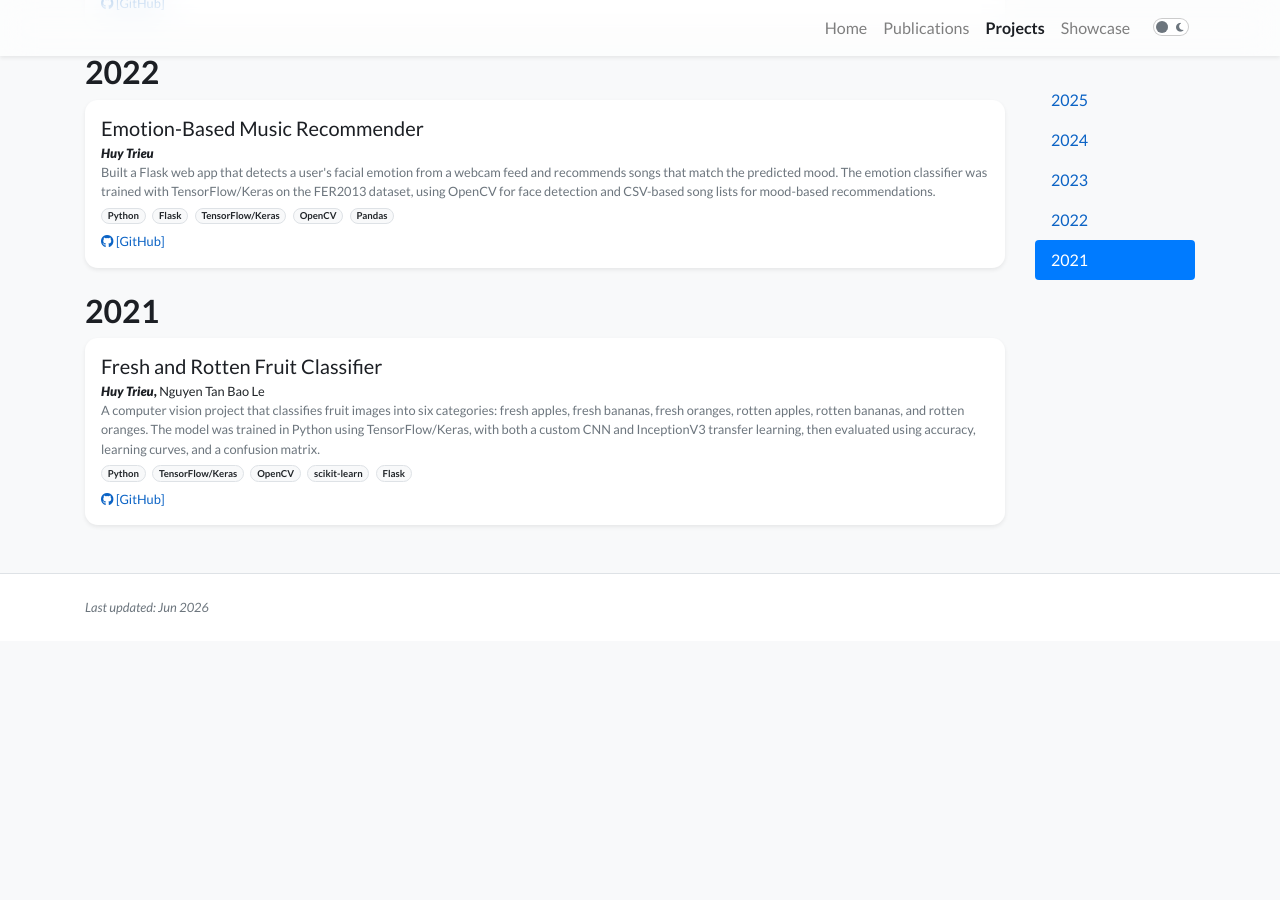
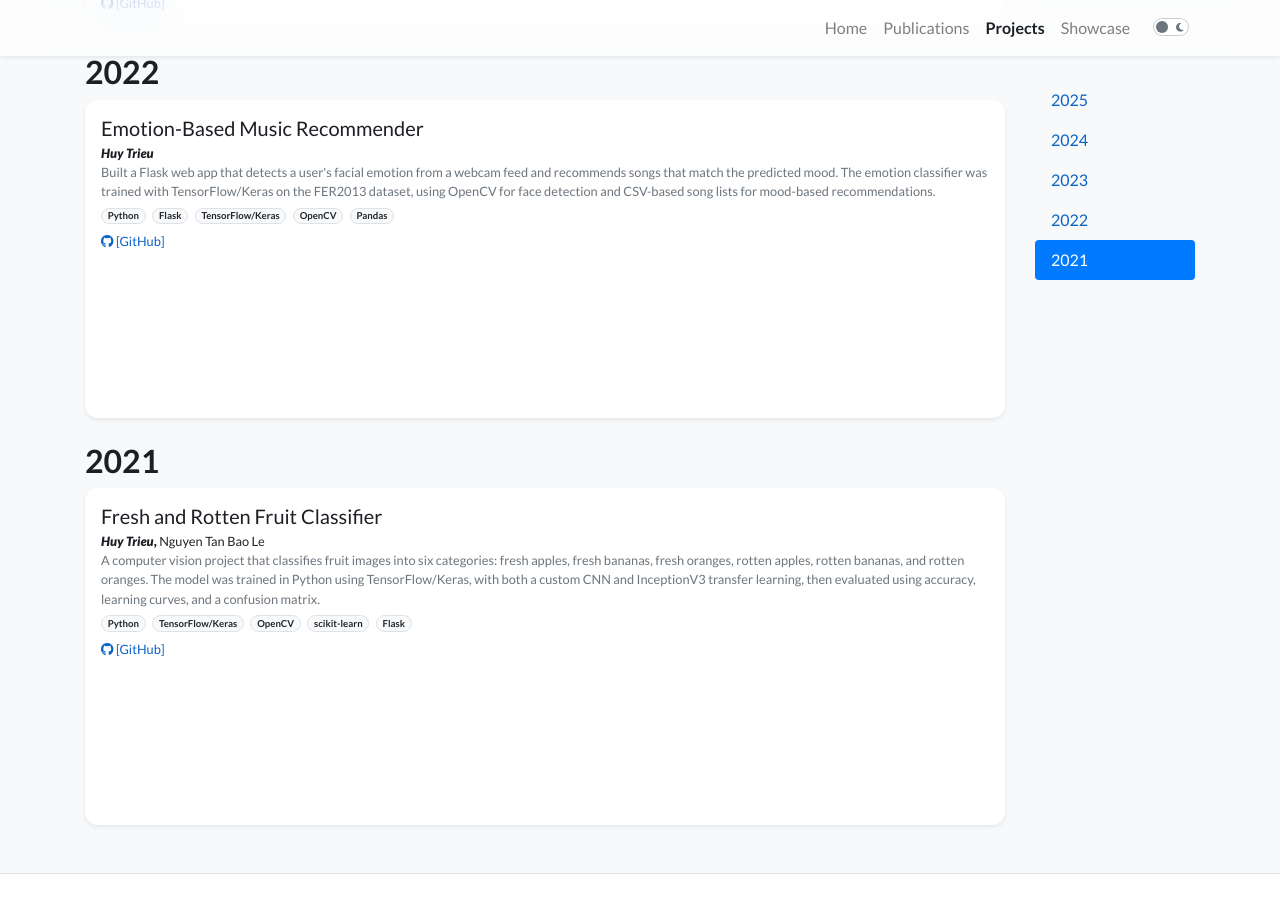
Before and after one commit to huyg1108/huyg1108.github.io, a Jekyll site: the page built from projects.html, in a window 1280 px wide and 900 px high, scrolled down 2653 px. Built offline with Jekyll 4.4.1, drawn with Linux system fonts in a browser that asks for light colours; nearby versions of some CDN libraries; a style sheet for code colours, icons or effects is not loaded; before the commit the page ends 3294 px from its top, so only the background shows below that.

Commit message:
update branch

```diff
--- a/projects.html
+++ b/projects.html
@@ -23,12 +23,15 @@ navbar_title: Projects
 
         {% for year in projects_by_year %}
         {% assign num_projects = year.items | size %}
-        <div id="year-{{ year.name }}" class="year-section">
+        <div id="year-{{ year.name }}" class="year-section" data-project-count="{{ num_projects }}">
             <h2 class="pt-4">{{ year.name }}</h2>
             <div class="my-0 p-0 bg-white shadow-sm rounded-xl">
                 {% for item in year.items %}
                     {% include widgets/project_item.html item=item hide_bottom_border=forloop.last first=forloop.first last=forloop.last %}
                 {% endfor %}
+                {% if num_projects == 1 %}
+                <div style="height: 150px;"></div>
+                {% endif %}
             </div>
         </div>
         {% endfor %}
```
Also changed, not shown: 1 other file.
